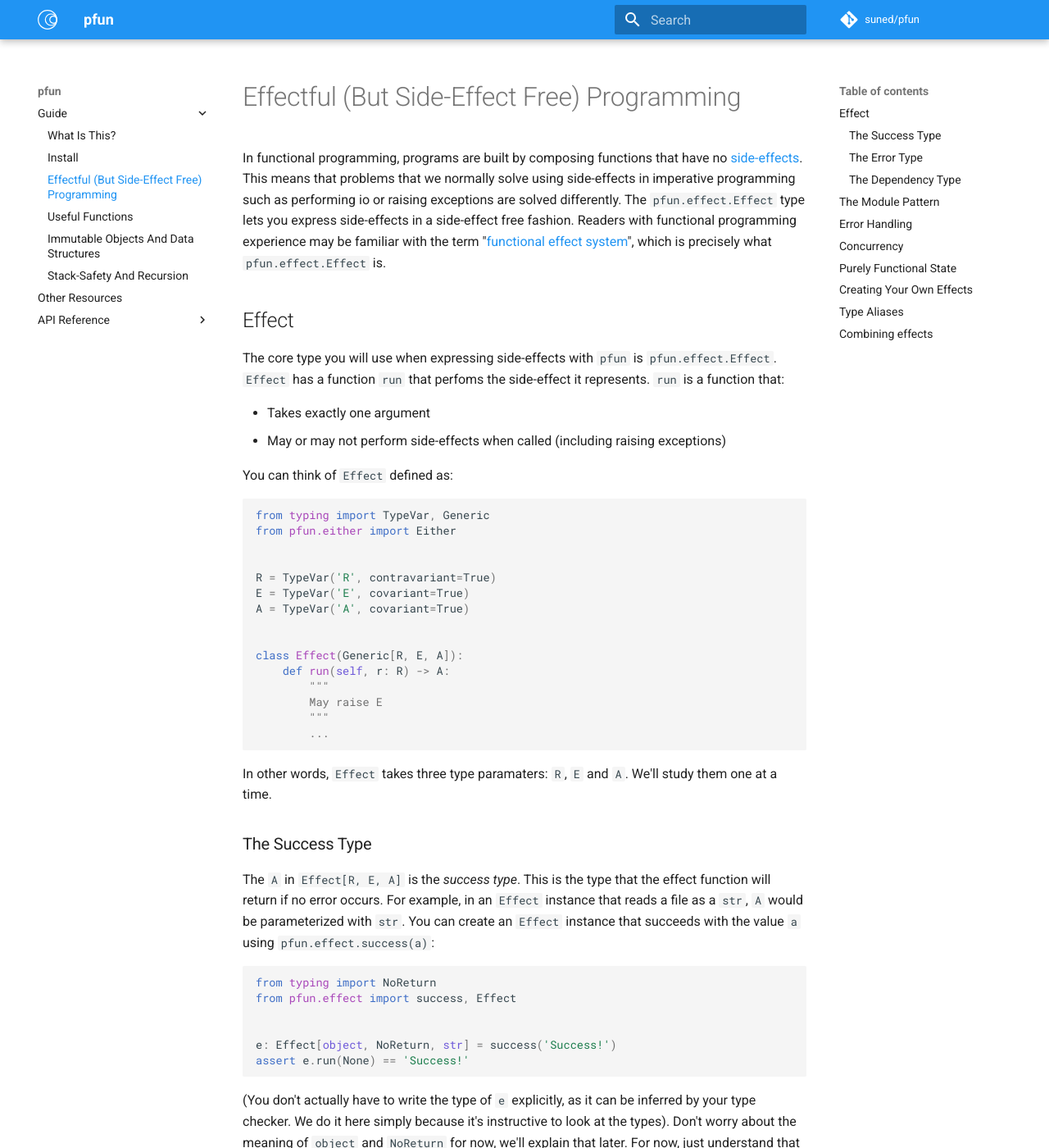
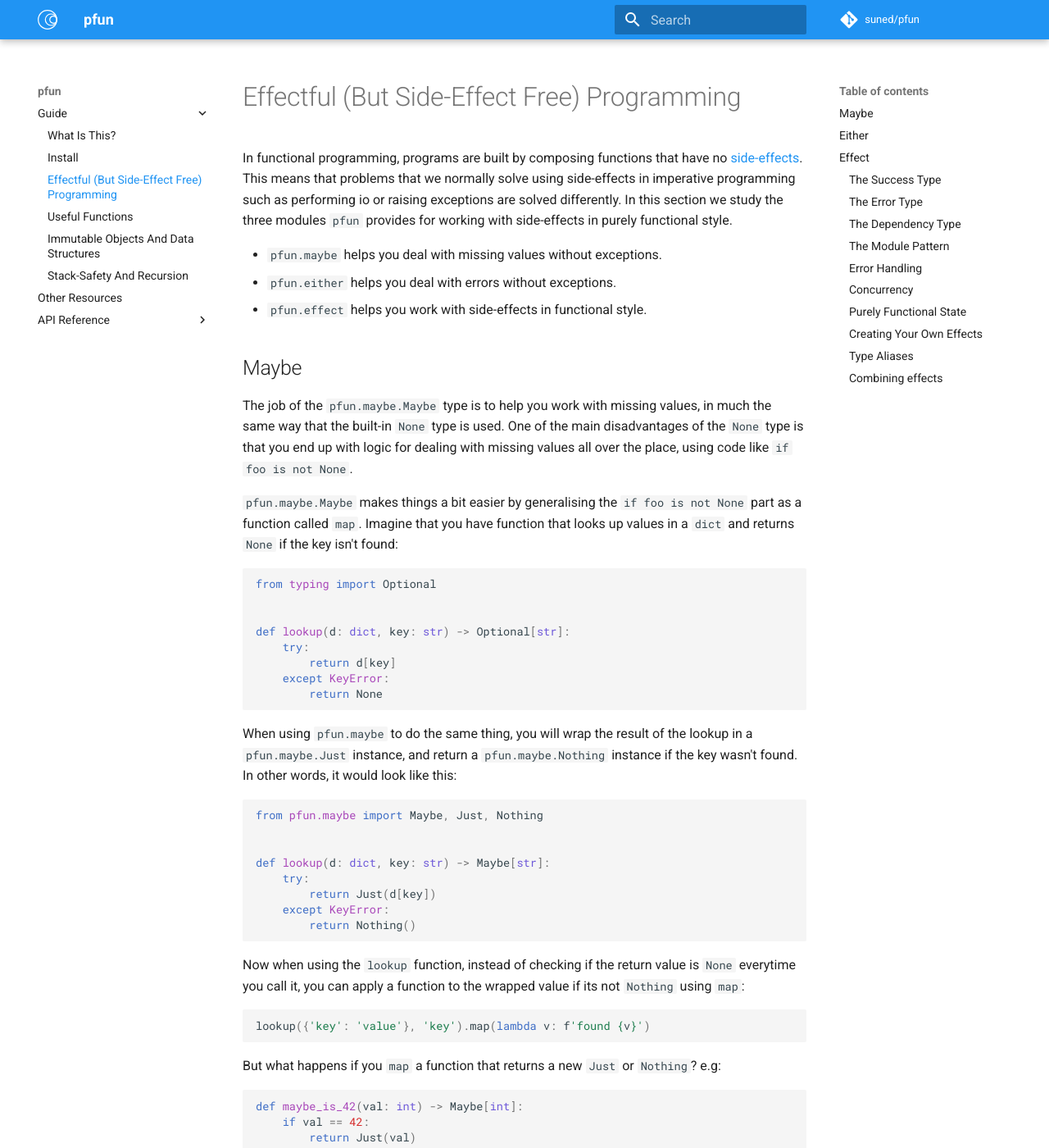
Before and after one commit to suned/pfun, an MkDocs documentation site: the page built from docs/effectful_but_side_effect_free.md, in a window 1280 px wide and 1400 px high. Shown: the whole window at 82% size. Built offline with MkDocs 1.6.1 and Material for MkDocs 9.7.7, drawn with Linux system fonts in a browser that asks for light colours; comment, search, counter and statistics services are not loaded; some of the changed text lies outside the part shown.

Commit message:
improve docs

````diff
--- a/docs/effectful_but_side_effect_free.md
+++ b/docs/effectful_but_side_effect_free.md
@@ -1,7 +1,70 @@
-In functional programming, programs are built by composing functions that have no [side-effects](https://en.wikipedia.org/wiki/Side_effect_(computer_science)). This means that problems that we normally solve using side-effects in imperative programming such as performing io or raising exceptions are solved differently. The `pfun.effect.Effect` type lets you express side-effects in a side-effect free fashion. Readers with functional programming experience may be familiar with the term "[functional effect system](https://en.wikipedia.org/wiki/Effect_system)", which is precisely what `pfun.effect.Effect` is.
+In functional programming, programs are built by composing functions that have no [side-effects](https://en.wikipedia.org/wiki/Side_effect_(computer_science)). This means that problems that we normally solve using side-effects in imperative programming such as performing io or raising exceptions are solved differently. In this section we study the three modules `pfun` provides for working with side-effects in purely functional style.
 
+- `pfun.maybe` helps you deal with missing values without exceptions.
+- `pfun.either` helps you deal with errors without exceptions.
+- `pfun.effect` helps you work with side-effects in functional style.
+
+## Maybe
+The job of the `pfun.maybe.Maybe` type is to help you work with missing values, in much the same way that the built-in `None` type is used. One of the main disadvantages of the `None` type is that you end up with logic for dealing with missing values all over the place, using code like `if foo is not None`.
+
+`pfun.maybe.Maybe` makes things a bit easier by generalising the `if foo is not None` part as a function called `map`. Imagine that you have function that looks up values in a `dict` and returns `None` if the key isn't found:
+
+```python
+from typing import Optional
+
+
+def lookup(d: dict, key: str) -> Optional[str]:
+    try:
+        return d[key]
+    except KeyError:
+        return None
+```
+When using `pfun.maybe` to do the same thing, you will wrap the result of the lookup in a `pfun.maybe.Just` instance, and return a `pfun.maybe.Nothing` instance if the key wasn't found. In other words, it would look like this:
+```python
+from pfun.maybe import Maybe, Just, Nothing
+
+
+def lookup(d: dict, key: str) -> Maybe[str]:
+    try:
+        return Just(d[key])
+    except KeyError:
+        return Nothing()
+```
+Now when using the `lookup` function, instead of checking if the return value is `None` everytime you call it, you can apply a function to the wrapped value if its not `Nothing` using `map`:
+```python
+lookup({'key': 'value'}, 'key').map(lambda v: f'found {v}')
+```
+But what happens if you `map` a function that returns a new `Just` or `Nothing`? e.g:
+```python
+def maybe_is_42(val: int) -> Maybe[int]:
+    if val == 42:
+        return Just(val)
+    return Nothing()
+
+lookup({'key': 42}, 'key').map(maybe_is_42)
+```
+You end up with `Just(Just(42))`! Thats probably not what you wanted.
+
+When you want to apply a function that returns `Just` or `Nothing`, you should probably use `and_then`, which knows how to "unwrap" the result:
+
+```python
+lookup({'key': 42}, 'key').and_then(maybe_is_42)
+```
+(For those with previous functional programming experience, `and_then` is the [bind](https://en.wikipedia.org/wiki/Monad_(functional_programming)#Overview) operation of `Maybe`)
+
+`pfun.maybe.Maybe` is in fact just a [type-alias](https://docs.python.org/3/library/typing.html#type-aliases) for `Union[Just[TypeVar('A'), Nothing]]`. This means that your type checker can figure out when you're dealing with one or the other, just like when using `Optional`:
+```python
+value = lookup(some_dict, 'key')
+if isinstance(Just, value):
+    ...  # type checker knows that value is a Just
+else:
+    ...  # type checker knows that value is a Nothing
+```
+
+## Either
+`pfun.either.Either` is a type that allows you to work with errors without raising exceptions. It works in much the same way as `pfun.maybe.Maybe`: when a function returns succesfully, it returns a `pfun.either.Right` instance, when it fails, it returns a `pfun.either.Left` instance.
 ## Effect
-The core type you will use when expressing side-effects with `pfun` is `pfun.effect.Effect`. `Effect` has a function `run` that perfoms the side-effect it represents. `run` is a function that:
+The `pfun.effect.Effect` type lets you express side-effects in a side-effect free fashion. Readers with functional programming experience may be familiar with the term "[functional effect system](https://en.wikipedia.org/wiki/Effect_system)", which is precisely what `pfun.effect.Effect` is. The core type you will use when expressing side-effects with `pfun` is `pfun.effect.Effect`. `Effect` has a function `run` that perfoms the side-effect it represents. `run` is a function that:
 
 - Takes exactly one argument
 - May or may not perform side-effects when called (including raising exceptions)
@@ -114,7 +177,7 @@
 ```
 In the next section, we will discuss this _dependency injection_ capability of `Effect` in detail.
 
-## The Module Pattern
+### The Module Pattern
 This section is dedicated to the dependency type `R`. In most examples we have looked at so far, `R` is parameterized with `object`. This means that it can safely be called with any value (since all Python values are sub-types of `object`). This is mostly useful when you're working with effects that don't use the dependency argument for anything, in which case any value will do.
 
 In the previous section we saw how the `R` parameter of `Effect` can be used for dependency injection. But what happens when we try to combine two effects with different dependency types with `and_then`? The `Effect` instance returned by `and_then` must have a dependency type that is a combination of the dependency types of both the combined effects, since the dependency passed to the combined effect is also passed to the other effects.
@@ -247,7 +310,7 @@
 ```
 
 
-## Error Handling
+### Error Handling
 In this section, we'll look at how to handle errors of effects with type safety. In previous sections we have already spent some time looking at the `Effect` error type. In many of the examples so far, the error type was `typing.NoReturn`. An `Effect` with this error type can never return a value for an error, or in other words, it can never fail (as those effects returned by `pfun.effect.success`). In the rest of this section we'll of course be pre-occupied with effects that _can_ fail.
 
 When you combine side effects using `Effect.and_then`, `pfun` uses `typing.Union` to combine error types, in order that the resulting effect captures all potential errors in its error type:
@@ -319,7 +382,7 @@
 
 You will frequently handle errors by using `isinstance` to compare errors with types, so defining your own error types becomes even more important when using `pfun` to distinguish one error source from another.
 
-## Concurrency
+### Concurrency
 `Effect` uses `asyncio` under the hood to run effects asynchronously.
 This can lead to significant speed ups.
 
@@ -420,7 +483,7 @@
 success(2).map(lambda v: decorated(v))
 ```
 
-## Purely Functional State
+### Purely Functional State
 Mutating non-local state is a side-effect that we want to avoid when doing functional programming. This means that we need a mechanism for managing state as an effect. `pfun.ref` provides exactly this. `pfun.ref` works by mutating state only by calling `Effect` instances.
 
 ```python
@@ -460,7 +523,7 @@
 def set_state(state: Tuple[int, ...]) -> Effect[HasState, NoReturn, None]:
     return depend().and_then(lambda env.state.set(state))
 ```
-## Creating Your Own Effects
+### Creating Your Own Effects
 `pfun.effect` has a number of decorators and helper functions to help you create
 your own effects.
 
@@ -505,14 +568,14 @@
 effect: Effect[object, Union[ZeroDivisionError, ValueError], int] = f(0)
 ```
 
-## Type Aliases
+### Type Aliases
 Since the dependency type of `Effect` is often parameterized with `object`, and the error type is often parameterized with `typing.NoReturn`, a number of type aliases for `Effect` are provided to save you from typing out `object` and `NoReturn` over and over. Specifically:
 
 - `pfun.effect.Success[A]` is a type-alias for `Effect[object, typing.NoReturn, A]`, which is useful for effects that can't fail and doesn't have dependencies
 - `pfun.effect.Try[E, A]` is a type-alias for `Effect[object, E, A]`, which is useful for effects that can fail but doesn't have dependencies
 - `pfun.effect.Depends[R, A]` is a type-alias for `Effect[R, typing.NoReturn, A]` which is useful for effects that can't fail but needs dependency `R`
 
-## Combining effects
+### Combining effects
 Sometimes you need to keep the the result of two or more effects in scope to work with
 both at the same time. This can lead to code like the following:
 ```python
````
Also changed, not shown: other parts of docs/effectful_but_side_effect_free.md (+1 -1 lines), docs/what_is_this.md (+8 -7 lines), 2 other files.
